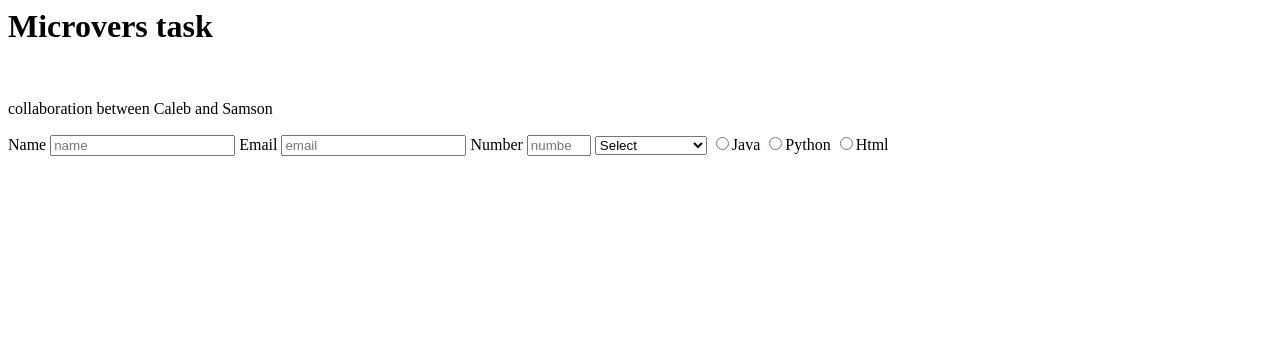
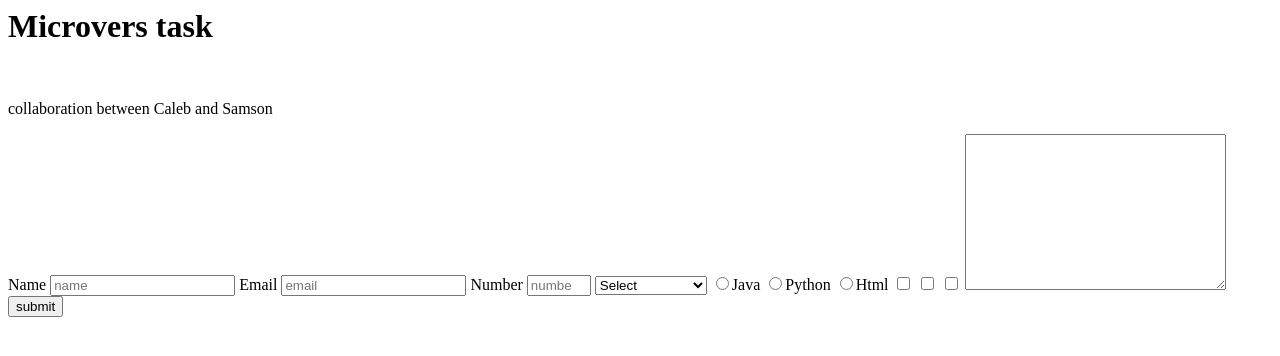
Before and after one commit to m05e5/Microvers_task, a plain HTML site: page index.html in a window 1280 px wide. Drawn offline with Linux system fonts and the light colour scheme.

Commit message:
final commit

```diff
--- a/index.html
+++ b/index.html
@@ -26,6 +26,14 @@
         <input type="radio" value="1" name="r1">Java
         <input type="radio" value="2" name="r1">Python
         <input type="radio" value="3" name="r1">Html
+
+        <input type="checkbox" value="first">
+        <input type="checkbox" value="second">
+        <input type="checkbox" value="third">
+
+        <textarea name="" id="" cols="30" rows="10"></textarea>
+        <input type="submit" value="submit" id="submit">
+
         </form>
 
         <script src="https://cdn.freecodecamp.org/testable-projects-fcc/v1/bundle.js">
```
